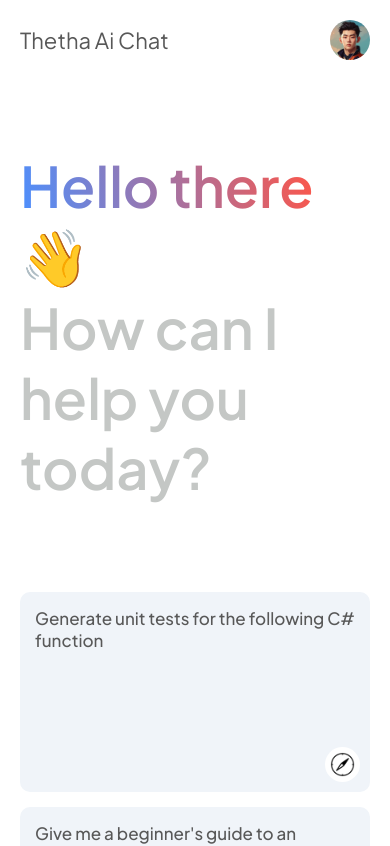
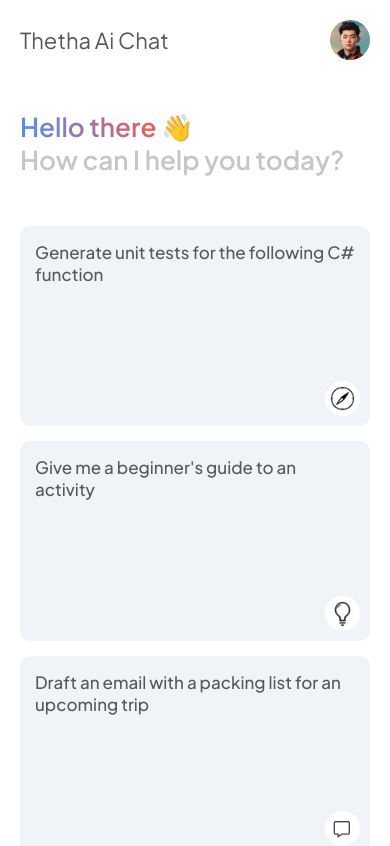
Before and after one commit to EmekaAgara/theta-ai-chat, a React (Vite) app: page / in a window 390 px wide. Shown: the top 846 px of the page. Built offline with nearby package versions, Linux system fonts and the light colour scheme; no server answers.

Commit message:
marginn fix

```diff
--- a/src/components/Main/Main.css
+++ b/src/components/Main/Main.css
@@ -192,4 +192,10 @@
   .search-box div {
     gap: 5px;
   }
+  .greet {
+    margin: 10px 0px;
+    font-size: 26px;
+    color: #c4c7c5;
+    padding: 20px;
+  }
 }
```
